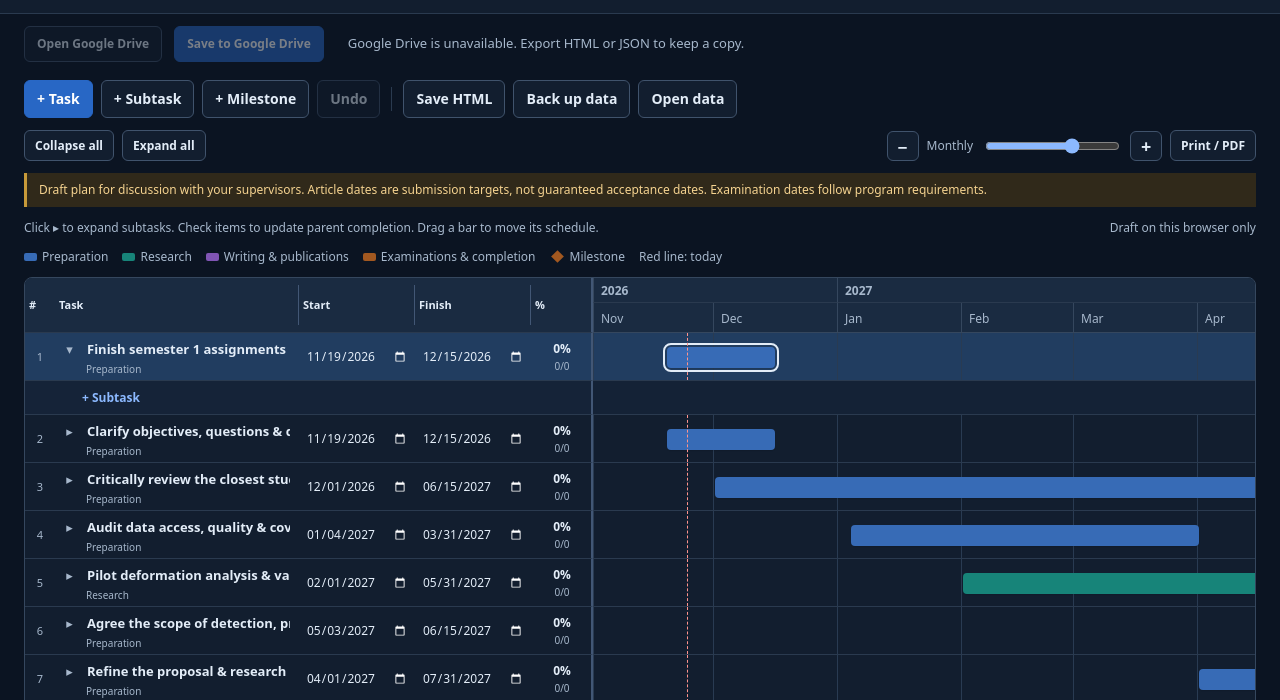
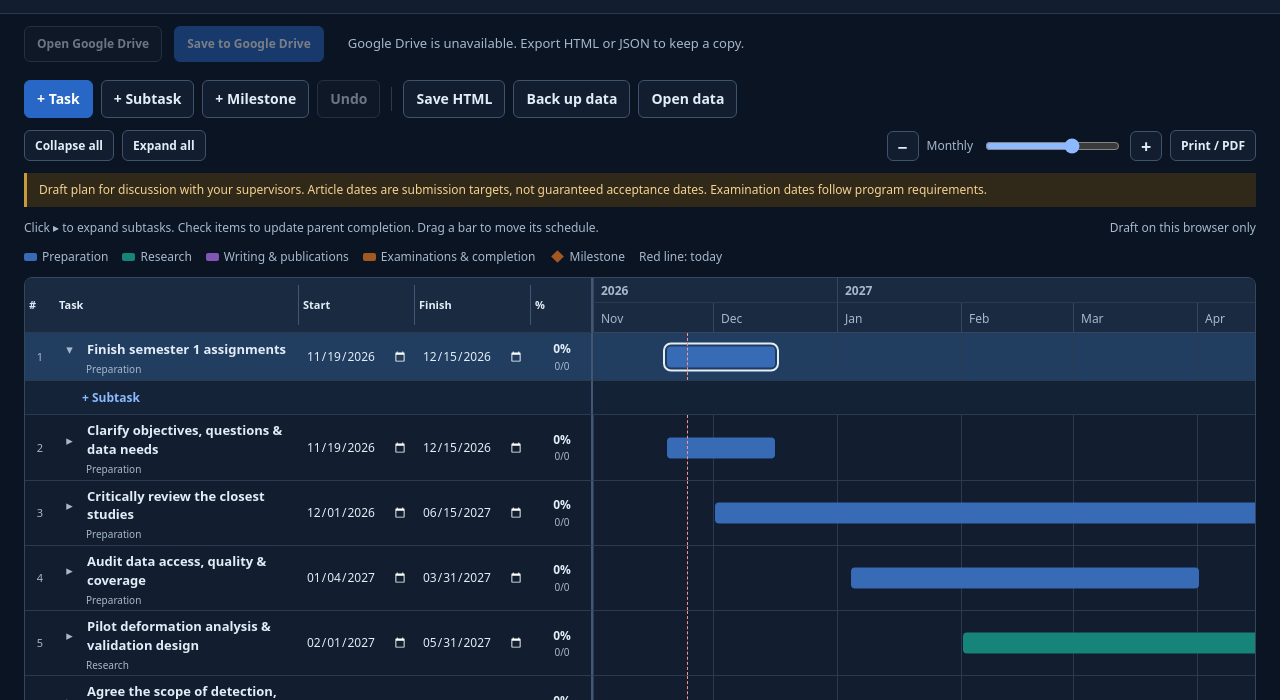
Before and after one commit to BitlyGulls/planner-disertasi, a plain HTML site: page index.html in a window 1280 px wide. Shown: the part 100-800 px from the top of the page. Drawn offline with Linux system fonts and the light colour scheme.

Commit message:
Wrap task and subtask names with automatically sized Gantt rows

```diff
--- a/index.html
+++ b/index.html
@@ -40,6 +40,11 @@ button.primary:hover{background:var(--button-blue-hover)}
 
 @media screen and (min-width:801px){.sheet{--left:calc(30px + var(--column-task,244px) + var(--column-start,116px) + var(--column-end,116px) + var(--column-progress,62px))}.fixed{grid-template-columns:30px var(--column-task,244px) var(--column-start,116px) var(--column-end,116px) var(--column-progress,62px)}.fixed input[type=date]{width:100%;min-width:0}.chart-head .cell{position:relative;height:100%;display:flex;align-items:center}.column-resizer{position:absolute;right:-4px;top:0;bottom:0;width:9px;z-index:20;cursor:col-resize;touch-action:none}.column-resizer::after{content:"";position:absolute;left:4px;top:7px;bottom:7px;width:1px;background:var(--divider)}.column-resizer:hover::after,.column-resizer:focus-visible::after{width:3px;background:var(--blue)}.column-resizer:focus-visible{outline:2px solid var(--blue);outline-offset:-2px}.resizing-columns,.resizing-columns *{cursor:col-resize!important;user-select:none!important}}
 @media(max-width:800px),print{.column-resizer{display:none}}
+
+/* Wrapped task names determine each row's height; the timeline stretches with it. */
+.grid-row:not(.add-sub-row){height:auto;min-height:var(--row);align-items:stretch}.grid-row.sub-row{min-height:42px}.grid-row>.fixed,.grid-row>.track{align-self:stretch}.grid-row>.track{height:auto}.task-name-wrap{display:grid;flex:1;min-width:0;font-size:13px;font-weight:550;line-height:1.45}.task-name-wrap::after,.activity textarea.task-name{grid-area:1/1/2/2;min-width:0;width:100%;margin:0;border:1px solid transparent;border-radius:5px;padding:2px 4px;font:inherit;line-height:inherit;white-space:pre-wrap;overflow-wrap:anywhere;word-break:normal}.task-name-wrap::after{content:attr(data-value) ' ';visibility:hidden;pointer-events:none}.activity textarea.task-name{height:100%;min-height:0;resize:none;overflow:hidden;background:transparent;display:block}.activity textarea.task-name:hover,.activity textarea.task-name:focus{border-color:var(--control-focus);background:var(--paper)}.sub-row .task-name-wrap{font-size:12px;font-weight:400}.sub-row.done .activity textarea.task-name{color:var(--done);text-decoration:line-through}.grid-row .bar{top:50%;transform:translateY(-50%)}.grid-row .bar.milestone{transform:translate(-6px,-50%) rotate(45deg)}
+@media(max-width:800px){body.mobile-gantt .task-name-wrap{font-size:12px}}
+@media print{.grid-row:not(.add-sub-row){height:auto;min-height:42px}.task-name-wrap{font-size:11px}.activity textarea.task-name{border-color:transparent!important}}
 </style>
 </head>
 <body>
@@ -563,12 +568,12 @@ function placeBar(bar,item,milestone){bar.style.left=(day(item.start)-scale.star
 function trackRow(t,s){const item=s||t,track=el('div','track');scale.periods.forEach(p=>{const line=el('div','gridline');line.style.left=p.left+'px';track.append(line)});const now=new Date(),today=day([now.getFullYear(),String(now.getMonth()+1).padStart(2,'0'),String(now.getDate()).padStart(2,'0')].join('-'));[[today,'today-line'],[day(state.target),'target-line']].forEach(([d,cls])=>{if(d>=scale.start&&d<scale.end){const line=el('div',cls);line.style.left=(d-scale.start+.5)*scale.px+'px';track.append(line)}});
  const milestone=!s&&t.type==='milestone',bar=el('button','bar'+(milestone?' milestone':'')+(selected.taskId===t.id&&selected.subId===(s?.id||null)?' selected':''));bar.type='button';bar.dataset.task=t.id;if(s)bar.dataset.sub=s.id;bar.style.setProperty('--c',colors[t.phase]);const pct=s?(s.done?100:0):completion(t);bar.title=text(item)+'\n'+fmt(item.start,true)+(milestone?'':' → '+fmt(item.end,true))+'\n'+tr('completed',{percent:pct});bar.setAttribute('aria-label',bar.title);if(!milestone){const fill=el('span','fill');fill.style.width=pct+'%';bar.append(fill);if(s||!t.subtasks.length){['start','end'].forEach((field,i)=>{const h=el('span','handle '+(i?'right':'left'));h.dataset.edge=field;h.setAttribute('aria-hidden','true');bar.append(h)})}}
  placeBar(bar,item,milestone);bar.addEventListener('pointerdown',ev=>beginDrag(ev,t,s,bar));bar.addEventListener('click',()=>{select(t.id,s?.id||null);if(isMobile())openMobileEditor()});bar.addEventListener('keydown',ev=>{if(ev.key==='Enter'||ev.key===' '){ev.preventDefault();select(t.id,s?.id||null);$('edit-title').focus()}});track.append(bar);return track}
-function nameInput(t,s){const item=s||t,input=el('input');input.type='text';input.value=text(item);input.title=text(item);input.maxLength=200;input.setAttribute('aria-label',tr('nameLabel',{name:text(item)}));input.addEventListener('focus',()=>select(t.id,s?.id||null));input.addEventListener('change',()=>{const value=input.value.trim();if(!value){toast(tr('emptyTitle'));input.value=text(item);return}update(t.id,s?.id||null,{[fieldKey('title')]:value})});return input}
+function nameInput(t,s){const item=s||t,wrap=el('div','task-name-wrap'),input=el('textarea','task-name');input.rows=1;input.wrap='soft';input.value=text(item);input.title=text(item);input.maxLength=200;wrap.dataset.value=input.value;input.setAttribute('aria-label',tr('nameLabel',{name:text(item)}));input.addEventListener('focus',()=>select(t.id,s?.id||null));input.addEventListener('input',()=>wrap.dataset.value=input.value);function commit(){const value=input.value.trim();if(!value){toast(tr('emptyTitle'));input.value=text(item);wrap.dataset.value=input.value;return}if(value!==text(item))update(t.id,s?.id||null,{[fieldKey('title')]:value})}input.addEventListener('change',commit);input.addEventListener('blur',commit);input.addEventListener('keydown',event=>{if(event.key==='Enter'&&!event.shiftKey){event.preventDefault();input.blur()}});wrap.append(input);return wrap}
 function checkInput(t,s){const check=el('input','check-input');check.type='checkbox';check.checked=s.done;check.setAttribute('aria-label',tr('checkDone',{name:text(s)}));check.addEventListener('change',()=>update(t.id,s.id,{done:check.checked}));return check}
 function taskRow(t,index,s=null,subIndex=0){const isSelected=selected.taskId===t.id&&selected.subId===(s?.id||null),row=el('div','grid-row'+(isSelected?' selected':'')+(s?' sub-row'+(s.done?' done':''):(t.subtasks.length&&t.type==='task'?' summary':'')));row.dataset.task=t.id;if(s)row.dataset.sub=s.id;const fixed=el('div','fixed'),idx=el('div','cell index'+(s?' sub-index':''),s?(index+1)+'.'+(subIndex+1):String(index+1)),activity=el('div','cell activity'),top=el('div','activity-top');
  if(s){top.append(checkInput(t,s),nameInput(t,s));activity.append(top)}else{const disclosure=el('button','disclosure',expanded(t)?'▾':'▸');disclosure.type='button';disclosure.setAttribute('aria-expanded',String(expanded(t)));disclosure.setAttribute('aria-label',tr('toggleChildren',{name:text(t)}));disclosure.addEventListener('click',()=>toggle(t));top.append(disclosure,nameInput(t));activity.append(top,el('div','phase-line',(t.type==='milestone'?'◆ '+tr('milestone')+' · ':'')+tr(t.phase)))}
  const start=el('div','cell date-col'),end=el('div','cell date-col');start.append(dateInput(t,s,'start'));end.append(dateInput(t,s,'end'));const pct=el('div','cell percentage');pct.title=tr('progressTitle');if(s){pct.append(el('span','parent-status',s.done?'✓':'—'))}else{const value=completion(t);pct.append(el('span','progress-value',value+'%'),el('span','progress-count',t.subtasks.filter(c=>c.done).length+'/'+t.subtasks.length));pct.setAttribute('aria-label',tr('progressLabel',{name:text(t)})+' '+value+'%')}
- fixed.append(idx,activity,start,end,pct);fixed.addEventListener('click',ev=>{if(!ev.target.closest('input,button'))select(t.id,s?.id||null)});row.append(fixed,trackRow(t,s));return row}
+ fixed.append(idx,activity,start,end,pct);fixed.addEventListener('click',ev=>{if(!ev.target.closest('input,textarea,button'))select(t.id,s?.id||null)});row.append(fixed,trackRow(t,s));return row}
 function addSubRow(t){const row=el('div','grid-row add-sub-row'),fixed=el('div','fixed'),add=el('button','inline-add',tr('addSubtask'));add.type='button';add.style.gridColumn='2 / -1';add.addEventListener('click',()=>addSubtask(t.id));fixed.append(el('div'),add);row.append(fixed,el('div','track'));return row}
 function isMobile(){return window.matchMedia('(max-width:800px)').matches}
 let mobileView='list',mobileReturnFocus=null;
```
Also changed, not shown: 1 other file.
